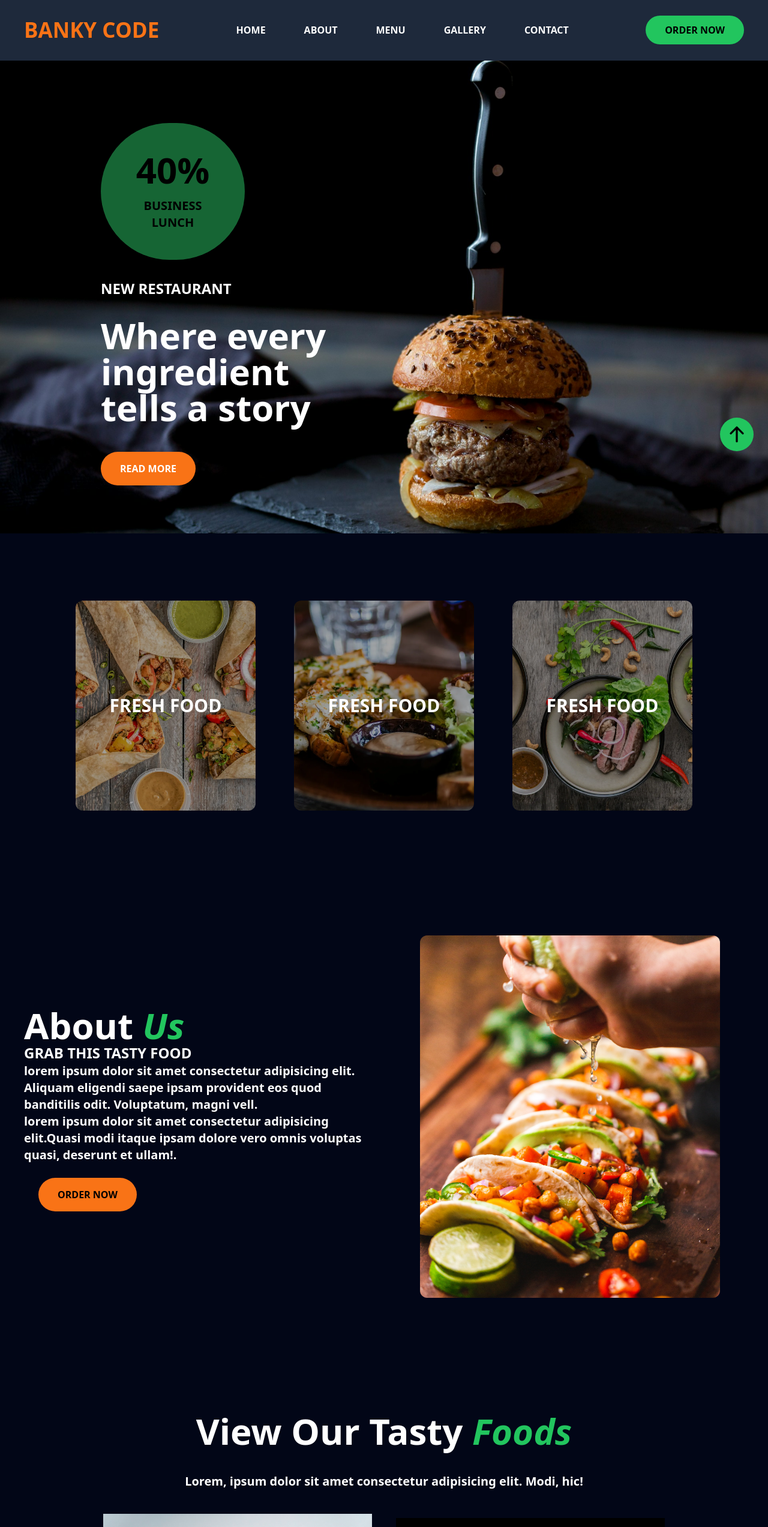
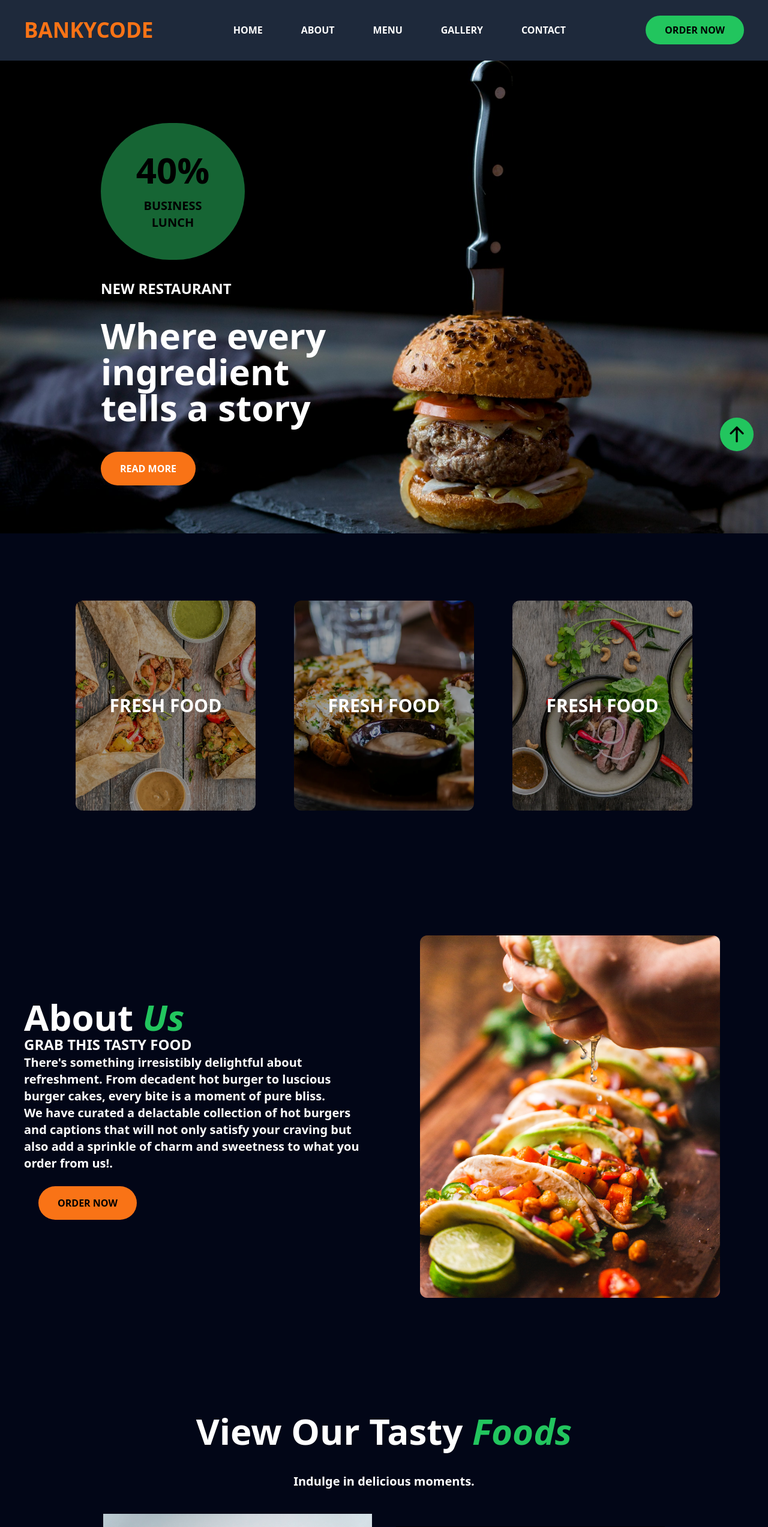
Before and after one commit to Oduluyidavid/food-website, a React (Vite) app: page / in a window 1280 px wide. Shown: the top 2545 px of the page at 60% size. Built offline with nearby package versions, Linux system fonts and the light colour scheme.

Commit message:
first commit

```diff
--- a/src/sections/Banner.jsx
+++ b/src/sections/Banner.jsx
@@ -23,7 +23,7 @@ export const Banner = () => {
           <h1 className="text-black font-bold text-xl text-center"> BUSINESS <br></br>LUNCH </h1>
         </div>
         <h1 data-aos="slide-up"data-aos-delay="300"className="lg:text-6xl text-5xl font-semibold" >Keep up to date with us </h1>
-        <p data-aos="slide-up" data-aos-delay="400"className='text-xl lg:text-2xl font-semibold'> Lorem, ipsum dolor sit amet consectetur adipisicing elit. Corporis, nulla!</p>
+        <p data-aos="slide-up" data-aos-delay="400"className='text-xl lg:text-2xl font-semibold'>Enjoy the best rates!</p>
         <div  data-aos="slide-right"data-aos-delay="600" id="form"  className="flex flex-col lg:flex-row justify-start items-start w-full gap-6 mt-3" >
           <input type="text" className="p-4 text-black font-normal lg:w-[50%] rounded-full" placeholder=" Enter your valid email" />
           <button type='submit' className='bg-green-500 hover:bg-orange-500 px-10 py-4 rounded-full text-black font-bold text-lg'>SEND</button>
--- a/src/sections/Footer.jsx
+++ b/src/sections/Footer.jsx
@@ -48,7 +48,7 @@ export const Footer = () => {
       {/* top arrow button */}
 
       <div className="w-full bg-black p-4 flex flex-col justify-center items-center text-white font-semibold">
-        <h1 className="text-center">Copyright 2024, Designed & Developed by BANKYCODE, All Rights Reserved</h1>
+        <h1 className="text-center">Copyright 2024, Designed & Developed by BANKYCODE, All rights reserved</h1>
         <div id="icon-box" className="bg-green-500 p-2 rounded-full hover:bg-orange-500 cursor-pointer fixed bottom-12 right-6">
           <Link to='home' spy={true} offset={-100} smooth={true}>
             <img src={toparrow} alt="fb icons" width={40} height={40} />
--- a/src/sections/Header.jsx
+++ b/src/sections/Header.jsx
@@ -25,7 +25,7 @@ const Header = () => {
     <nav className="flex justify-between items-center gap-4 bg-slate-800 lg:px-10 px-4 py-6 sticky top-0 z-30">
       <div id="logo">
         <h1 className="lg:text-[35px] text-[28px] text-orange-500 font-bold">
-          BANKY CODE
+          BANKYCODE
         </h1>
       </div>
       <ul className="lg:flex justify-center items-center gap-10 hidden">
--- a/src/sections/Items.jsx
+++ b/src/sections/Items.jsx
@@ -19,7 +19,7 @@ export const Items = () => {
   return (
     <section id="menu" className='w-full h-fit bg-slate-950 px-12 lg:px-20 lg:py-24 py-20 flex flex-col justify-center items-center gap-10'>
       <h1 data-aos="zoom-in" className="text-white font-bold text-6xl text-center">View Our Tasty<span className="text-green-500 italic"> Foods </span></h1>
-      <p data-aos="slide-up" className="text-white font-semibold text-xl text-center">Lorem, ipsum dolor sit amet consectetur adipisicing elit. Modi, hic!</p>
+      <p data-aos="slide-up" className="text-white font-semibold text-xl text-center">Indulge in delicious moments.</p>
 
 
       <div id='grids' className='flex flex-col lg:flex-row justify-center items-center flex-wrap gap-10'>
@@ -27,7 +27,7 @@ export const Items = () => {
           <img src={dish1} alt="dish image" />
           <div className='w-full flex flex-col justify-center items-center gap-4 px-10'>
             <h1 className='text-white font-bold text-2xl'>HOT BURGER</h1>
-            <p className='text-white font-semibold text-lg text-center'>Lorem ipsum dolor sit amet consectetur adipisicing elit. Sint, ratione.</p>
+            <p className='text-white font-semibold text-lg text-center'>Food so good, it's worth the calorie splurge.</p>
             <button className='bg-green-500 px-8 py-4 rounded-full hover:bg-orange-500 hover:text-black font-bold mt-2'>ORDER NOW</button>
           </div>
         </div>
@@ -35,7 +35,7 @@ export const Items = () => {
           <img src={dish2} alt="dish image" />
           <div className='w-full flex flex-col justify-center items-center gap-4 px-10'>
             <h1 className='text-white font-bold text-2xl'>HOT BURGER</h1>
-            <p className='text-white font-semibold text-lg text-center'>Lorem ipsum dolor sit amet consectetur adipisicing elit. Sint, ratione.</p>
+            <p className='text-white font-semibold text-lg text-center'>Every bite is a sensory trip.</p>
             <button className='bg-green-500 px-8 py-4 rounded-full hover:bg-orange-500 hover:text-black font-bold mt-2'>ORDER NOW</button>
           </div>
         </div>
@@ -43,7 +43,7 @@ export const Items = () => {
           <img src={dish3} alt="dish image" />
           <div className='w-full flex flex-col justify-center items-center gap-4 px-10'>
             <h1 className='text-white font-bold text-2xl'>HOT BURGER</h1>
-            <p className='text-white font-semibold text-lg text-center'>Lorem ipsum dolor sit amet consectetur adipisicing elit. Sint, ratione.</p>
+            <p className='text-white font-semibold text-lg text-center'>You will always come back to your craving!.</p>
             <button className='bg-green-500 px-8 py-4 rounded-full hover:bg-orange-500 hover:text-black font-bold mt-2'>ORDER NOW</button>
           </div>
         </div>
@@ -51,7 +51,7 @@ export const Items = () => {
           <img src={dish4} alt="dish image" />
           <div className='w-full flex flex-col justify-center items-center gap-4 px-10'>
             <h1 className='text-white font-bold text-2xl'>HOT BURGER</h1>
-            <p className='text-white font-semibold text-lg text-center'>Lorem ipsum dolor sit amet consectetur adipisicing elit. Sint, ratione.</p>
+            <p className='text-white font-semibold text-lg text-center'>Our restaurant, your culinary haven.</p>
             <button className='bg-green-500 px-8 py-4 rounded-full hover:bg-orange-500 hover:text-black font-bold mt-2'>ORDER NOW</button>
           </div>
         </div>
--- a/src/sections/Menu.jsx
+++ b/src/sections/Menu.jsx
@@ -41,10 +41,9 @@ export const Menu = () => {
         <div id='left' className='lg:w-[50%] w-full justify-end items-center lg:items-start gap-11'>
           <h1 data-aos="zoom-in" className='text-white text-6xl font-bold'>About <span className='text-green-500 italic'>Us</span></h1>
           <h1 className='text-white text-2xl font-semibold'>GRAB THIS TASTY FOOD</h1>
-          <p data-aos="zoom-in" className='text-white text-xl font-semibold text-center lg:text-start'>lorem ipsum dolor sit amet consectetur adipisicing elit.
-            Aliquam eligendi saepe ipsam provident eos quod banditilis odit. Voluptatum, magni vell.</p>
-          <p data-aos="zoom-in" className='text-white text-xl font-semibold text-center lg:text-start'>lorem ipsum dolor sit amet consectetur adipisicing elit.Quasi
-            modi itaque ipsam dolore vero omnis voluptas quasi, deserunt et ullam!.</p>
+          <p data-aos="zoom-in" className='text-white text-xl font-semibold text-center lg:text-start'>There's something irresistibly delightful about refreshment. From decadent hot burger to luscious burger cakes,
+           every bite is a moment of pure bliss.</p>
+          <p data-aos="zoom-in" className='text-white text-xl font-semibold text-center lg:text-start'>We have curated a delactable collection of hot burgers and captions that will not only satisfy your craving but also add a sprinkle of charm and sweetness to what you order from us!.</p>
           <button data-aos="zoom-in-up" data-aos-delay="400" className='bg-orange-500 px-8 py-4 rounded-full hover:bg-green-500 hover:text-black font-bold m-6'>ORDER NOW</button>
         </div>
         <div id='about-image' data-aos="slide-up" data-aos-delay="200" className='flex justify-center items-center lg:w-[50%] w-full'>
```
